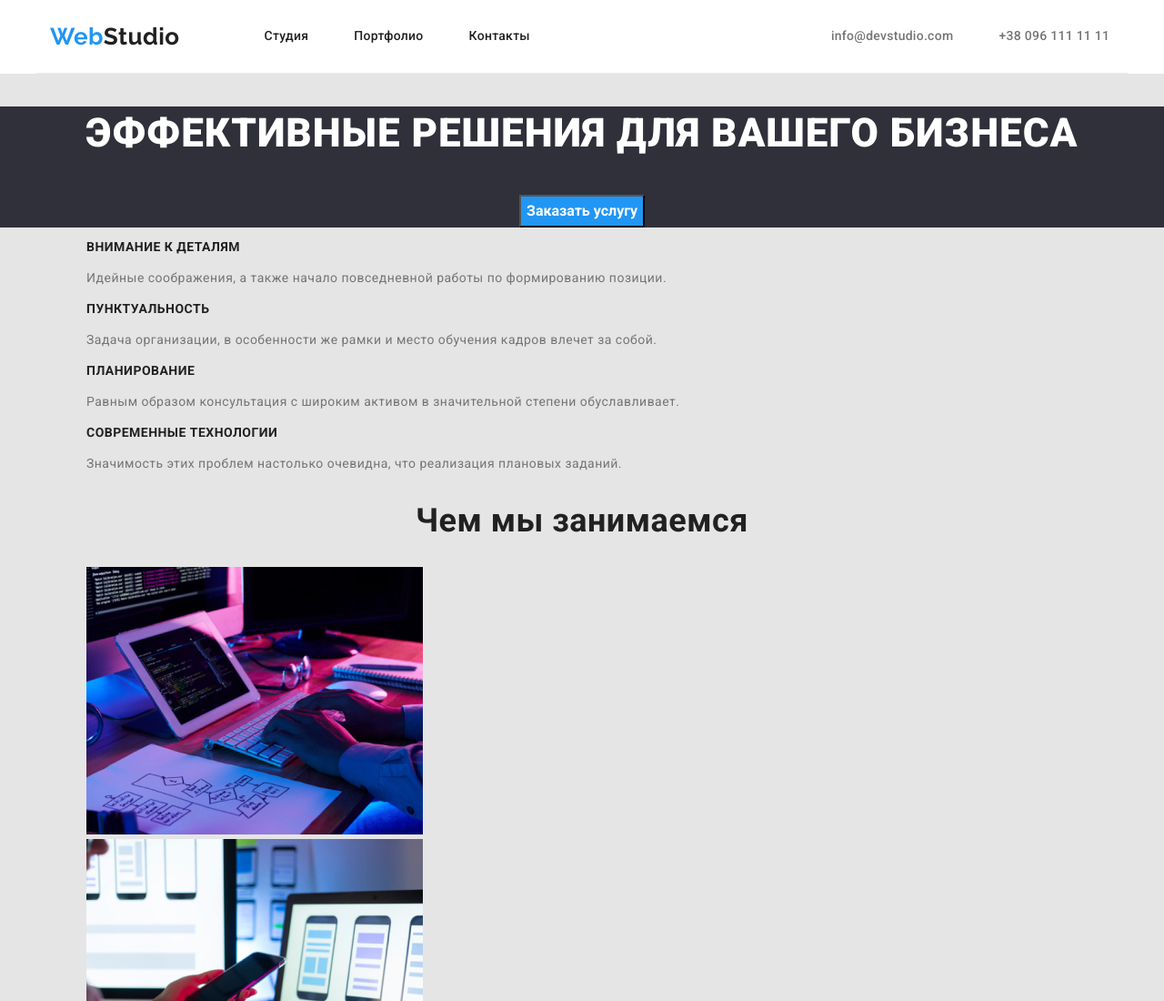
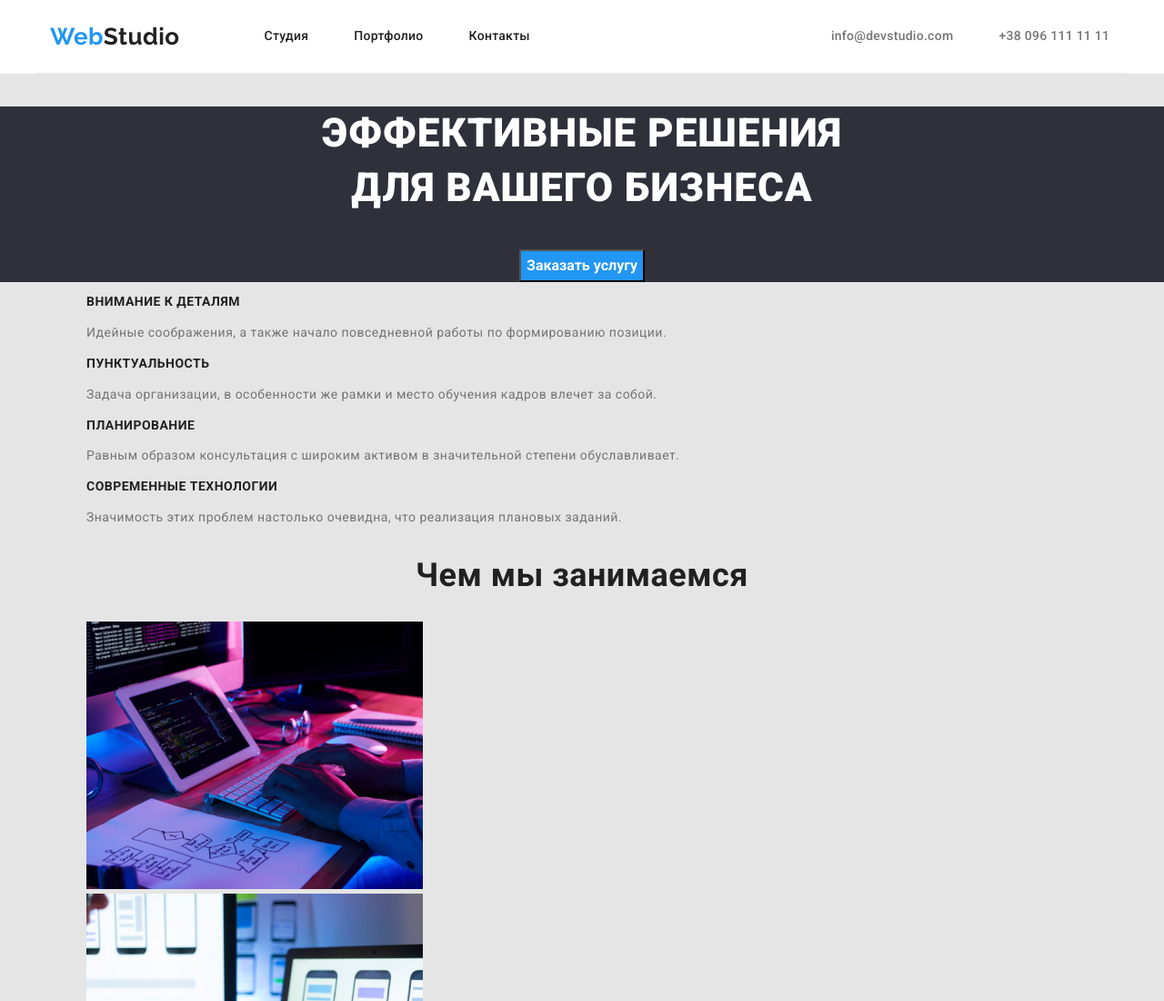
Before and after one commit to Halyna-Bilozir/goit-markup-hw-03, a plain HTML site: page index.html in a window 1280 px wide. Shown: the top 1100 px of the page at 91% size. Drawn offline with nearby package versions, Linux system fonts and the light colour scheme.

Commit message:
Готовий герой

```diff
--- a/index.html
+++ b/index.html
@@ -40,8 +40,10 @@
     <main>
         <!--Секція, в якій можна замовити послугу-->
         <section class="hero">
-            <h1 class="hero-header" lang="ru">Эффективные решения для вашего бизнеса</h1>
-            <button class="hero-button" lang="ru" type="button">Заказать услугу</button>
+            <div class="hero-content">
+                <h1 class="hero-header" lang="ru">Эффективные решения<br/> для вашего бизнеса</h1>
+                <button class="hero-button" lang="ru" type="button">Заказать услугу</button>
+            </div>
         </section>
 
         <!--Секція перечислення переваг без вказування головного заголовку-->
```
